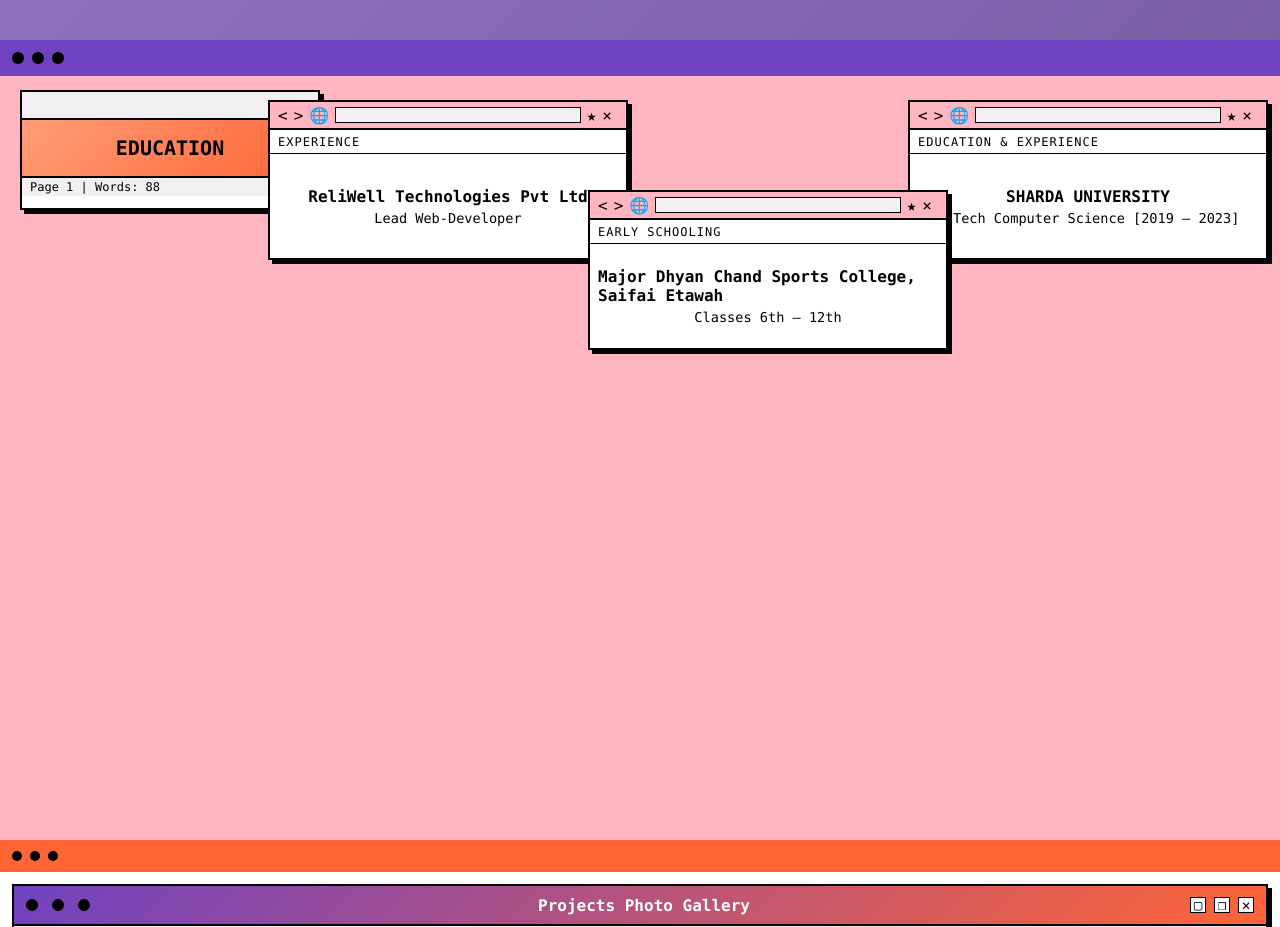
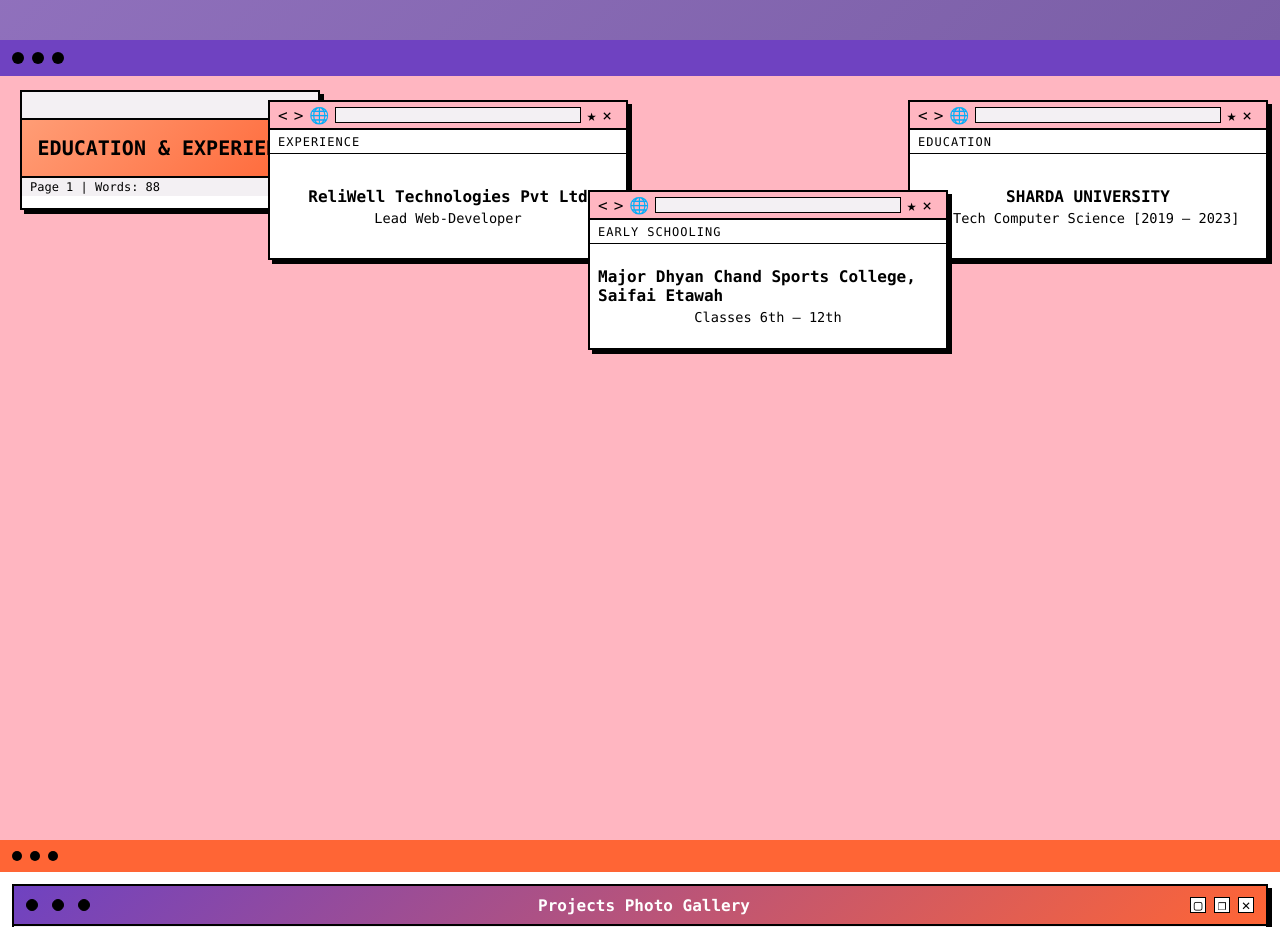
Before and after one commit to Danishanwar01/Portfolio, a React (Create React App) app: page / in a window 1280 px wide. Shown: the part 1560-2487 px from the top of the page. Built offline with nearby package versions, Linux system fonts and the light colour scheme.

Commit message:
first commit

```diff
--- a/src/components/Background.jsx
+++ b/src/components/Background.jsx
@@ -18,7 +18,7 @@ export default function Background() {
           <span className="word-close">×</span>
         </div>
         <div className="word-content">
-          <h2 className="word-heading">Education</h2>
+          <h2 className="word-heading">Education & EXPERIENCE</h2>
         </div>
         <div className="word-footer">
           <span className="word-info">Page 1  |  Words: 88</span>
@@ -62,7 +62,7 @@ export default function Background() {
           <span className="star-icon">★</span>
           <span className="window-close">×</span>
         </div>
-        <div className="browser-section-label">EDUCATION & EXPERIENCE</div>
+        <div className="browser-section-label">EDUCATION </div>
         <div className="browser-content">
           <h3 className="edu-school">SHARDA UNIVERSITY</h3>
           <p className="edu-degree">B-Tech Computer Science [2019 – 2023]</p>
```
